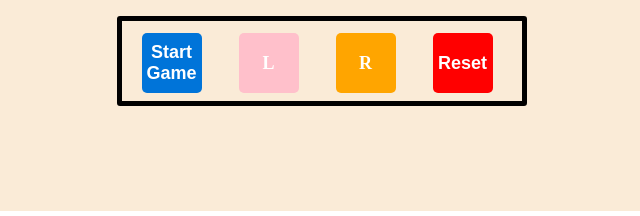
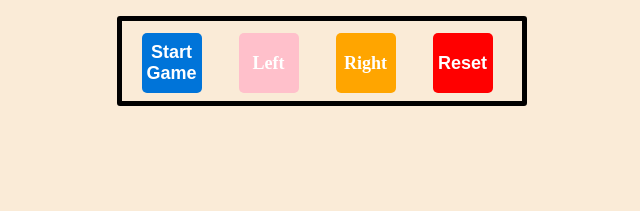
Before and after one commit to Amanpatel83/FallingObjectGame, a plain HTML site: page index.html in a window 1280 px wide. Shown: the part 597-813 px from the top of the page, 336-976 px from the left. Drawn offline with Linux system fonts and the light colour scheme.

Commit message:
Update index.html

```diff
--- a/index.html
+++ b/index.html
@@ -156,10 +156,10 @@ button:hover {
               <button onclick="movedown()"><b>Start Game</b></button>
             </td>
             <td>
-              <button id="left" onclick="moveleft(brick)"><b>L</b></button>
+              <button id="left" onclick="moveleft(brick)"><b>Left</b></button>
             </td>
             <td>
-              <button id="right" onclick="moveright(brick)"><b>R</b></button>
+              <button id="right" onclick="moveright(brick)"><b>Right</b></button>
             </td>
             <td>
               <button id="reset" onclick="reset()"><b>Reset</b></button>
```
